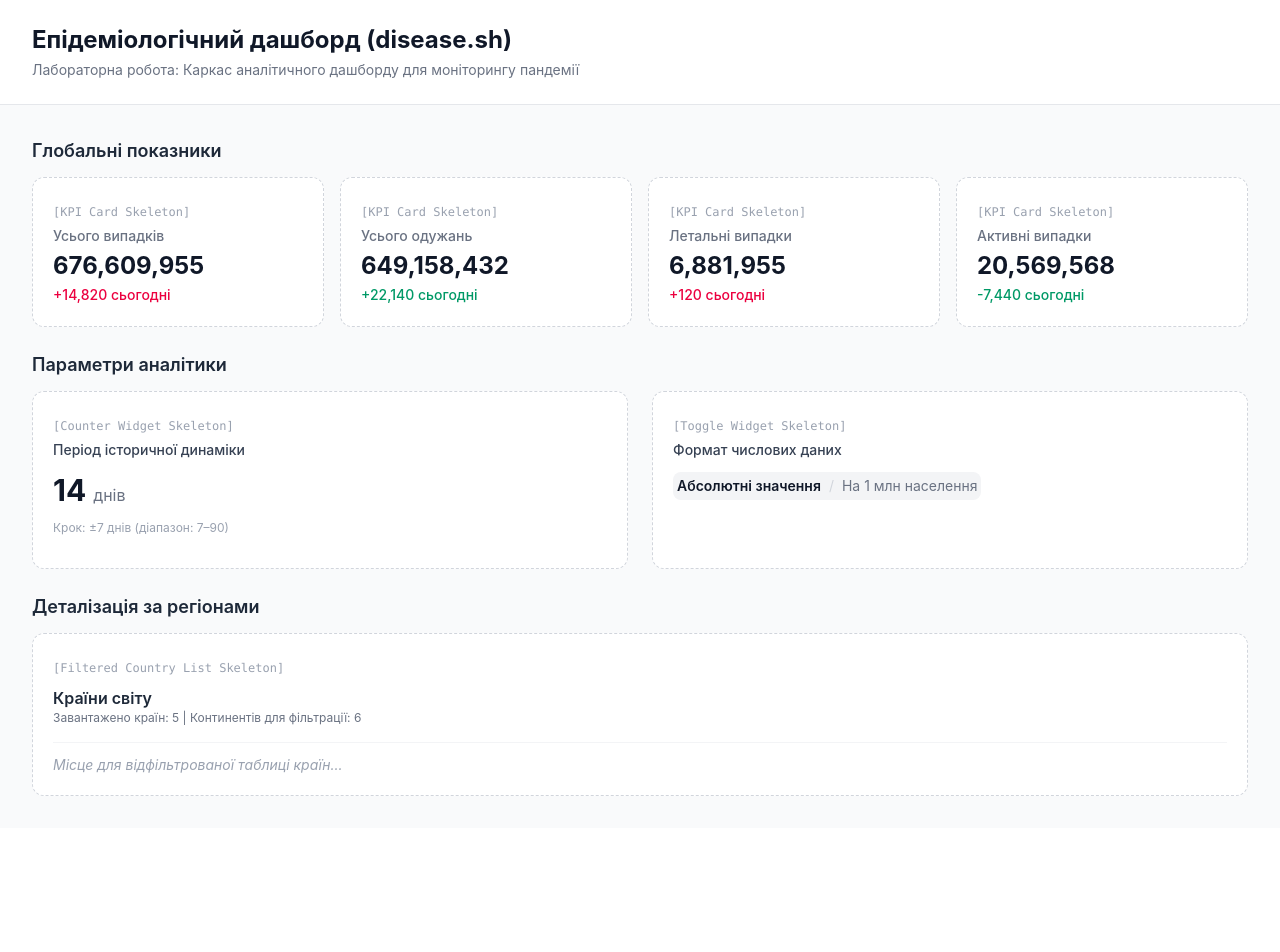
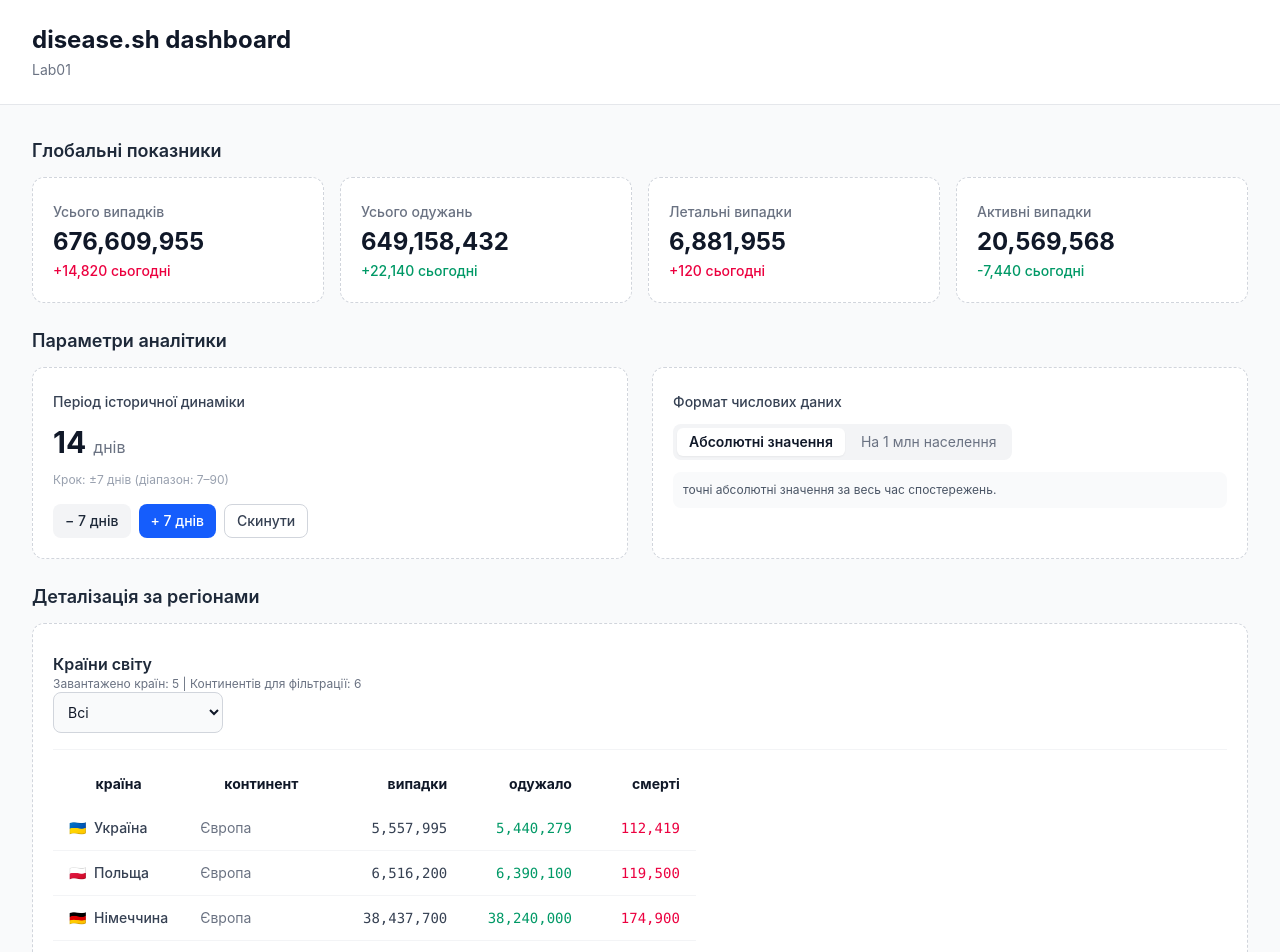
Before and after one commit to sviatoslav-hurynchuk/cbse-demo, a React (Vite) app: page / in a window 1280 px wide. Shown: the top 952 px of the page. Before the commit the page ends 828 px from the top, so only its background shows below. Built offline with nearby package versions, Linux system fonts and the light colour scheme.

Commit message:
feat: complete lab01 with simple dashboard widgets

```diff
--- a/src/App.tsx
+++ b/src/App.tsx
@@ -5,10 +5,9 @@ import { mockContinents, mockCountriesData, mockKpiData } from './data/mockData'
 export function App() {
   return (
     <DashboardLayout
-      title="Епідеміологічний дашборд (disease.sh)"
-      subtitle="Лабораторна робота: Каркас аналітичного дашборду для моніторингу пандемії"
+      title="disease.sh dashboard"
+      subtitle="Lab01"
     >
-      {/* Секція 1: Глобальні KPI-показники (Усього випадків, Одужань, Летальних, Активних) */}
       <section>
         <h2 className="text-lg font-semibold text-gray-800 mb-3">Глобальні показники</h2>
         <div className="grid grid-cols-1 sm:grid-cols-2 lg:grid-cols-4 gap-4">
@@ -25,7 +24,6 @@ export function App() {
         </div>
       </section>
 
-      {/* Секція 2: Керування відображенням (Степпер періоду для графіка + Перемикач режиму) */}
       <section>
         <h2 className="text-lg font-semibold text-gray-800 mb-3">Параметри аналітики</h2>
         <div className="grid grid-cols-1 md:grid-cols-2 gap-6">
@@ -45,7 +43,6 @@ export function App() {
         </div>
       </section>
 
-      {/* Секція 3: Статистика по країнах (Фільтрований список / Таблиця) */}
       <section>
         <h2 className="text-lg font-semibold text-gray-800 mb-3">Деталізація за регіонами</h2>
         <FilteredList
--- a/src/components/common/Button.tsx
+++ b/src/components/common/Button.tsx
@@ -5,16 +5,21 @@ export interface ButtonProps extends ButtonHTMLAttributes<HTMLButtonElement> {
   variant?: 'primary' | 'secondary' | 'outline';
 }
 
+const variantStyles: Record<NonNullable<ButtonProps['variant']>, string> = {
+  primary: 'bg-blue-600 text-white hover:bg-blue-700 disabled:opacity-50 disabled:cursor-not-allowed',
+  secondary: 'bg-gray-100 text-gray-800 hover:bg-gray-200 disabled:opacity-50 disabled:cursor-not-allowed',
+  outline: 'border border-gray-300 text-gray-700 hover:bg-gray-50 bg-white disabled:opacity-50 disabled:cursor-not-allowed',
+};
+
 export const Button = ({
                          children,
                          variant = 'primary',
                          className = '',
                          ...props
                        }: ButtonProps) => {
-  // Базовий каркас кнопки
   return (
       <button
-      className={`px-4 py-2 rounded-lg font-medium transition cursor-pointer ${className}`}
+          className={`px-3 py-1.5 rounded-lg text-sm font-medium transition cursor-pointer ${variantStyles[variant]} ${className}`}
           {...props}
       >
         {children}
--- a/src/components/widgets/Counter/Counter.tsx
+++ b/src/components/widgets/Counter/Counter.tsx
@@ -1,4 +1,6 @@
 import type { CounterProps } from './types';
+import {useState} from "react";
+import {Button} from "../../common/Button.tsx";
 
 export const Counter = ({
   title = 'Період аналізу динаміки',
@@ -8,22 +10,53 @@ export const Counter = ({
   min = 1,
   max = 90,
 }: CounterProps) => {
-  // TODO: Додати локальний стан (useState) для збереження кількості днів
-  // TODO: Реалізувати обробники кнопок (- step, + step, reset) з перевіркою min/max
+    const [count, setCount] = useState(initialValue);
 
-  return (
+    function HandleDecrease() {
+        setCount(prev => prev - step);
+    }
+
+    function HandleIncrease() {
+        setCount(prev => prev + step);
+    }
+
+    function HandleReset() {
+        setCount(initialValue);
+    }
+
+    return (
     <div className="p-5 rounded-xl border border-dashed border-gray-300 bg-white">
-      <span className="text-xs text-gray-400 font-mono">[Counter Widget Skeleton]</span>
       <h4 className="text-sm font-medium text-gray-700 mt-1">{title}</h4>
       <div className="my-3 text-3xl font-bold text-gray-900">
-        {initialValue} <span className="text-base font-normal text-gray-500">{unit}</span>
+        {count} <span className="text-base font-normal text-gray-500">{unit}</span>
       </div>
       <p className="text-xs text-gray-400">
         Крок: ±{step} {unit} (діапазон: {min}–{max})
       </p>
-      <div className="flex gap-2 mt-3">
-        {/* TODO: Кнопки зменшення, скидання та збільшення періоду */}
-      </div>
+        <div className="flex gap-2 mt-4">
+            <Button
+                onClick={HandleDecrease}
+                variant="secondary"
+                disabled={count <= min}
+            >
+                − {step} {unit}
+            </Button>
+
+            <Button
+                onClick={HandleIncrease}
+                variant="primary"
+                disabled={count >= max}
+            >
+                + {step} {unit}
+            </Button>
+
+            <Button
+                onClick={HandleReset}
+                variant="outline"
+            >
+                Скинути
+            </Button>
+        </div>
     </div>
   );
 };
--- a/src/components/widgets/Counter/types.ts
+++ b/src/components/widgets/Counter/types.ts
@@ -4,5 +4,5 @@ export interface CounterProps {
   step?: number;
   min?: number;
   max?: number;
-  unit?: string; // наприклад, 'днів' (період історичного графіка)
+  unit?: string;
 }
--- a/src/components/widgets/FilteredList/FilteredList.tsx
+++ b/src/components/widgets/FilteredList/FilteredList.tsx
@@ -1,31 +1,72 @@
 import type { FilteredListProps } from './types';
+import {useState} from "react";
 
 export const FilteredList = ({
   title = 'Статистика по країнах (disease.sh)',
   countries,
   continents,
 }: FilteredListProps) => {
-  // TODO: Додати стан обраного континенту (useState)
-  // TODO: Реалізувати фільтрацію масиву countries за обраним континентом
-  // TODO: Зробити controlled select для вибору континенту
-  // TODO: Відрендерити таблицю/список країн із коректними key (key={country.id})
-
+    const [selectedContinent, setSelectedContinent] = useState('Всі');
+    const filteredCountries = selectedContinent === 'Всі'
+        ? countries
+        : countries.filter(c => c.continent === selectedContinent);
   return (
     <div className="p-5 rounded-xl border border-dashed border-gray-300 bg-white">
-      <span className="text-xs text-gray-400 font-mono">[Filtered Country List Skeleton]</span>
       <div className="flex flex-col sm:flex-row justify-between items-start sm:items-center gap-4 mt-2">
         <div>
           <h4 className="text-base font-semibold text-gray-800">{title}</h4>
           <p className="text-xs text-gray-500">
             Завантажено країн: {countries.length} | Континентів для фільтрації: {continents.length}
           </p>
+            <select value={selectedContinent} onChange={(e) => setSelectedContinent(e.target.value)}
+                    className="bg-gray-50 border border-gray-300 text-gray-900 text-sm rounded-lg p-2.5 outline-none focus:ring-2 focus:ring-blue-500">
+                {continents.map(continent => (
+                    <option key={continent} value={continent}>{continent}</option>
+                ))}
+            </select>
         </div>
-        {/* TODO: Select категорій (континентів) */}
       </div>
 
-      {/* TODO: Таблиця або список країн із показниками */}
-      <div className="mt-4 border-t border-gray-100 pt-3 text-sm text-gray-400 italic">
-        Місце для відфільтрованої таблиці країн...
+      <div className="mt-4 border-t border-gray-100 pt-3 text-sm">
+          <table>
+              <thead>
+              <tr>
+                  <th className="py-3 px-4">країна</th>
+                  <th className="py-3 px-4">континент</th>
+                  <th className="py-3 px-4 text-right">випадки</th>
+                  <th className="py-3 px-4 text-right">одужало</th>
+                  <th className="py-3 px-4 text-right">смерті</th>
+              </tr>
+              </thead>
+              <tbody className="divide-y divide-gray-100 text-sm text-gray-700">
+              {filteredCountries.length > 0 ? (
+                  filteredCountries.map((country) => (
+                      <tr key={country.id} className="hover:bg-gray-50 transition-colors">
+                          <td className="py-3 px-4 font-medium flex items-center gap-2">
+                              <span>{country.flag}</span>
+                              <span>{country.country}</span>
+                          </td>
+                          <td className="py-3 px-4 text-gray-500">{country.continent}</td>
+                          <td className="py-3 px-4 text-right font-mono font-medium">
+                              {country.cases.toLocaleString()}
+                          </td>
+                          <td className="py-3 px-4 text-right font-mono text-emerald-600">
+                              {country.recovered.toLocaleString()}
+                          </td>
+                          <td className="py-3 px-4 text-right font-mono text-rose-600">
+                              {country.deaths.toLocaleString()}
+                          </td>
+                      </tr>
+                  ))
+              ) : (
+                  <tr>
+                      <td colSpan={5} className="py-6 text-center text-gray-400">
+                          Країн у цьому регіоні не знайдено
+                      </td>
+                  </tr>
+              )}
+              </tbody>
+          </table>
       </div>
     </div>
   );
--- a/src/components/widgets/KpiCard/KpiCard.tsx
+++ b/src/components/widgets/KpiCard/KpiCard.tsx
@@ -1,13 +1,11 @@
 import type { KpiCardProps } from './types';
 
 export const KpiCard = ({ title, value, change, isPositive, type }: KpiCardProps) => {
-  // TODO: Реалізувати відображення показника з кольоровою диференціацією залежно від типу/isPositive
   return (
     <div
       data-metric-type={type}
       className="p-5 rounded-xl border border-dashed border-gray-300 bg-white"
     >
-      <span className="text-xs text-gray-400 font-mono">[KPI Card Skeleton]</span>
       <h4 className="text-sm font-medium text-gray-500 mt-1">{title}</h4>
       <p className="text-2xl font-bold text-gray-900 mt-1">{value}</p>
       <span className={`text-sm font-medium ${isPositive ? 'text-emerald-600' : 'text-rose-600'}`}>
--- a/src/components/widgets/Toggle/Toggle.tsx
+++ b/src/components/widgets/Toggle/Toggle.tsx
@@ -1,4 +1,5 @@
 import type { ToggleProps } from './types';
+import {useState} from "react";
 
 export const Toggle = ({
   label = 'Режим відображення показників',
@@ -6,23 +7,35 @@ export const Toggle = ({
   optionB = 'На 1 млн населення',
   initialActive = false,
 }: ToggleProps) => {
-  // TODO: Додати локальний стан (useState) перемикача
-  // TODO: Реалізувати перемикання між optionA та optionB з умовним рендерингом
-
+    const [isActive, setIsActive] = useState(initialActive);
   return (
     <div className="p-5 rounded-xl border border-dashed border-gray-300 bg-white">
-      <span className="text-xs text-gray-400 font-mono">[Toggle Widget Skeleton]</span>
       <h4 className="text-sm font-medium text-gray-700 mt-1">{label}</h4>
-      <div className="mt-3 inline-flex items-center gap-2 p-1 bg-gray-100 rounded-lg text-sm">
-        <span className={!initialActive ? 'font-semibold text-gray-900' : 'text-gray-500'}>
-          {optionA}
-        </span>
-        <span className="text-gray-300">/</span>
-        <span className={initialActive ? 'font-semibold text-gray-900' : 'text-gray-500'}>
-          {optionB}
-        </span>
-      </div>
-      {/* TODO: Інтерактивний Toggle Button */}
+        <div className="mt-3 inline-flex items-center gap-1 p-1 bg-gray-100 rounded-lg text-sm">
+            <button
+                onClick={() => setIsActive(false)}
+                className={`px-3 py-1 rounded-md transition cursor-pointer ${
+                    !isActive ? 'bg-white shadow-xs font-semibold text-gray-900' : 'text-gray-500'
+                }`}
+            >
+                {optionA}
+            </button>
+            <button
+                onClick={() => setIsActive(true)}
+                className={`px-3 py-1 rounded-md transition cursor-pointer ${
+                    isActive ? 'bg-white shadow-xs font-semibold text-gray-900' : 'text-gray-500'
+                }`}
+            >
+                {optionB}
+            </button>
+        </div>
+        <div className="mt-3 p-2.5 rounded-lg bg-gray-50 text-xs text-gray-600">
+            {isActive ? (
+                <p>відносні показники (розраховано на 1,000,000 населення).</p>
+            ) : (
+                <p>точні абсолютні значення за весь час спостережень.</p>
+            )}
+        </div>
     </div>
   );
 };
--- a/src/components/widgets/Toggle/types.ts
+++ b/src/components/widgets/Toggle/types.ts
@@ -1,6 +1,6 @@
 export interface ToggleProps {
   label?: string;
-  optionA?: string; // наприклад, "Абсолютні дані"
-  optionB?: string; // наприклад, "На 1 млн населення"
+  optionA?: string;
+  optionB?: string;
   initialActive?: boolean;
 }
--- a/src/data/mockData.ts
+++ b/src/data/mockData.ts
@@ -1,6 +1,5 @@
 import type { Continent, CountryEpidemicStat, EpidemicKpi } from '../types/dashboard';
 
-// Mock-дані глобальних KPI показників (імітація endpoint /v3/covid-19/all)
 export const mockKpiData: EpidemicKpi[] = [
   {
     id: 'kpi-cases',
@@ -36,7 +35,6 @@ export const mockKpiData: EpidemicKpi[] = [
   },
 ];
 
-// Категорії фільтрації (континенти)
 export const mockContinents: Continent[] = [
   'Всі',
   'Європа',
@@ -46,7 +44,6 @@ export const mockContinents: Continent[] = [
   'Африка',
 ];
 
-// Mock-дані країн (імітація endpoint /v3/covid-19/countries)
 export const mockCountriesData: CountryEpidemicStat[] = [
   {
     id: 'UA',
--- a/src/types/dashboard.ts
+++ b/src/types/dashboard.ts
@@ -1,14 +1,12 @@
-// Типи даних для предметної області: Епідемстатистика (disease.sh)
-
 export type MetricType = 'cases' | 'recovered' | 'deaths' | 'active';
 
 export interface EpidemicKpi {
   id: string;
   title: string;
   value: number | string;
-  change: string; // приріст за сьогодні (наприклад, "+1,240 сьогодні")
+  change: string;
   type: MetricType;
-  isPositive?: boolean; // для одужань зростання - це плюс, для смертей/випадків - мінус
+  isPositive?: boolean;
 }
 
 export type Continent = 'Всі' | 'Європа' | 'Азія' | 'Північна Америка' | 'Південна Америка' | 'Африка';
```
Also changed, not shown: 1 other file (tests, documents, lock files or other folders). Lines whose indentation alone changed are shown as unchanged.
